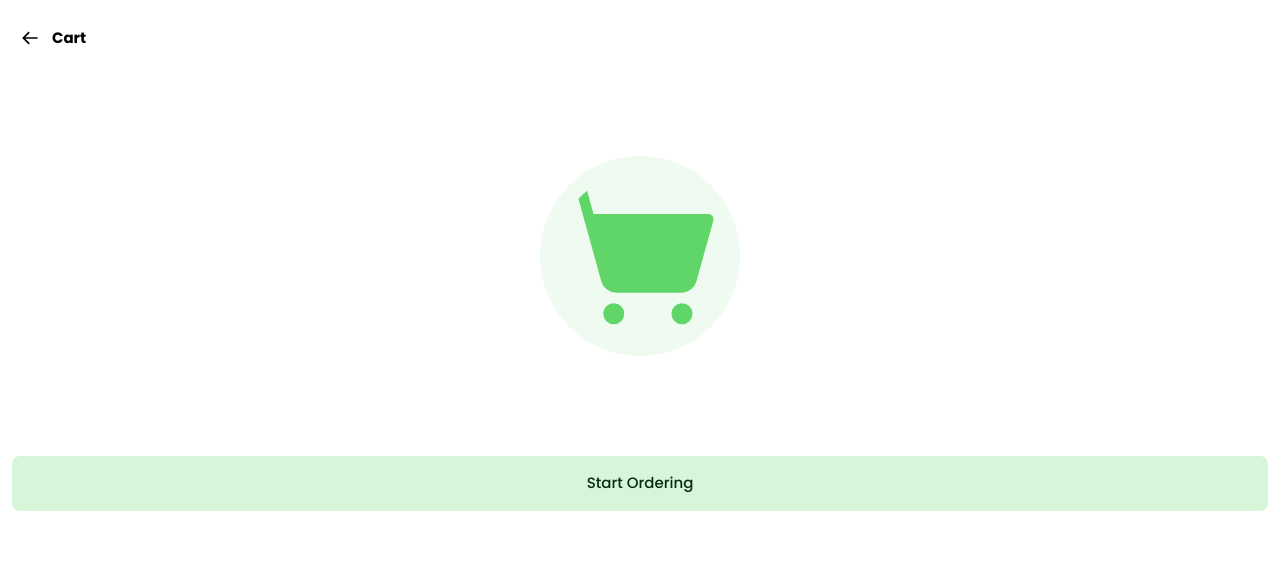
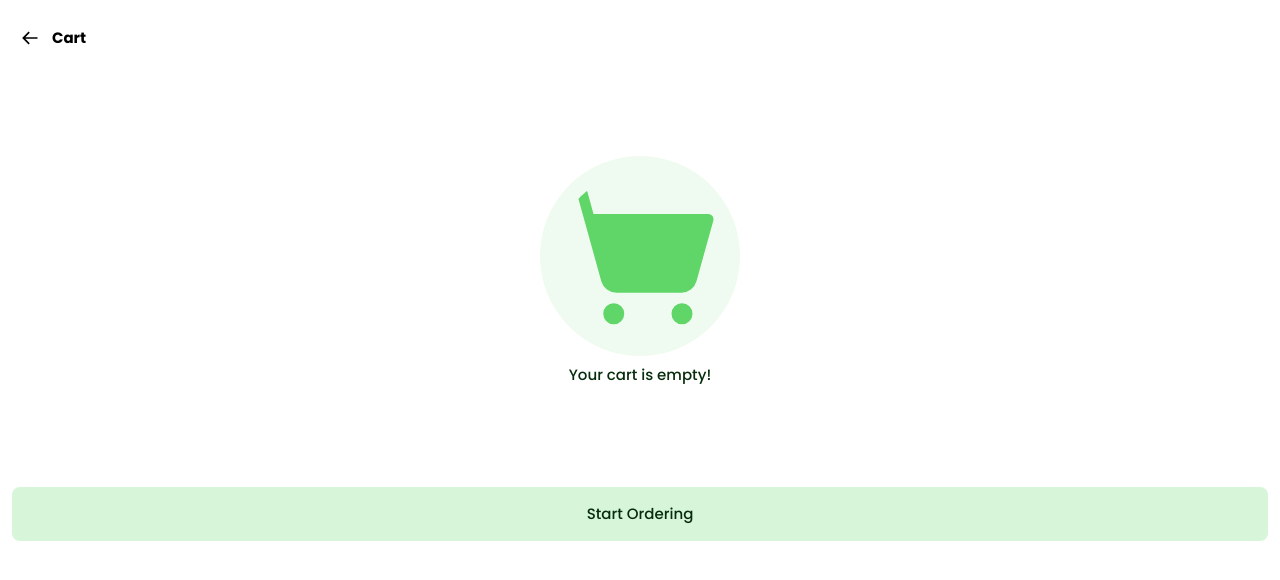
Before and after one commit to BusandCode/yotomi-supermarket, a Next.js app: page /food/cart in a window 1280 px wide. Shown: the top 580 px of the page. Built offline with nearby package versions, Linux system fonts and the light colour scheme.

Commit message:
red stew & Ewedu section

```diff
--- a/app/food/cart/page.js
+++ b/app/food/cart/page.js
@@ -12,10 +12,11 @@ const page = () => {
             <p className="font-bold text-[15px]">Cart</p>
           </Link>
 
-          <div>
+          <div className="flex flex-col gap-2 items-center">
             <PiShoppingCartSimpleFill
             //   size={30}
               className="text-[#60D669]  p-4 bg-[#EFFBF0] rounded-full w-[200px] mx-auto h-[200px]"/>
+              <p className="text-[#062C0C] font-medium text-[15px]">Your cart is empty!</p>
           </div>
 
           <Link href="/" className='py-5 px-3 cursor-pointer'>
```
